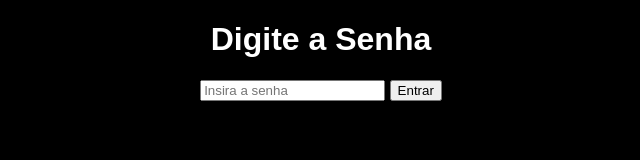
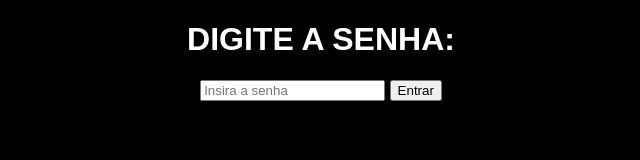
Before and after one commit to xdxxrdx/siteproject, a plain HTML site: page index.html in a window 1280 px wide. Shown: the whole page, without its empty margins (319-959 px from the left). Drawn offline with Linux system fonts and the light colour scheme.

Commit message:
Update index.html

```diff
--- a/index.html
+++ b/index.html
@@ -27,7 +27,7 @@
 </head>
 <body>
     <div id="tela-inicial">
-        <h1>Digite a Senha</h1>
+        <h1>DIGITE A SENHA:</h1>
         <input type="password" id="senha" placeholder="Insira a senha">
         <button onclick="verificarSenha()">Entrar</button>
     </div>
```
